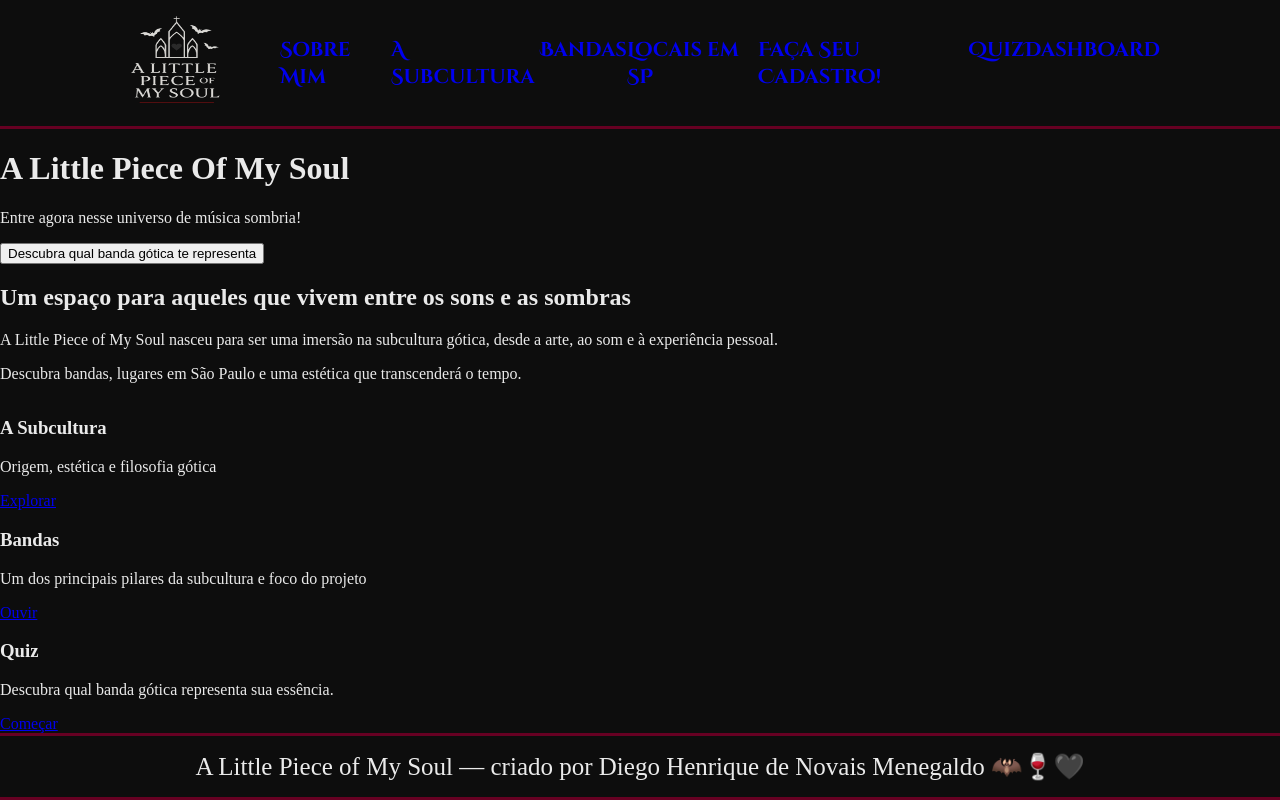
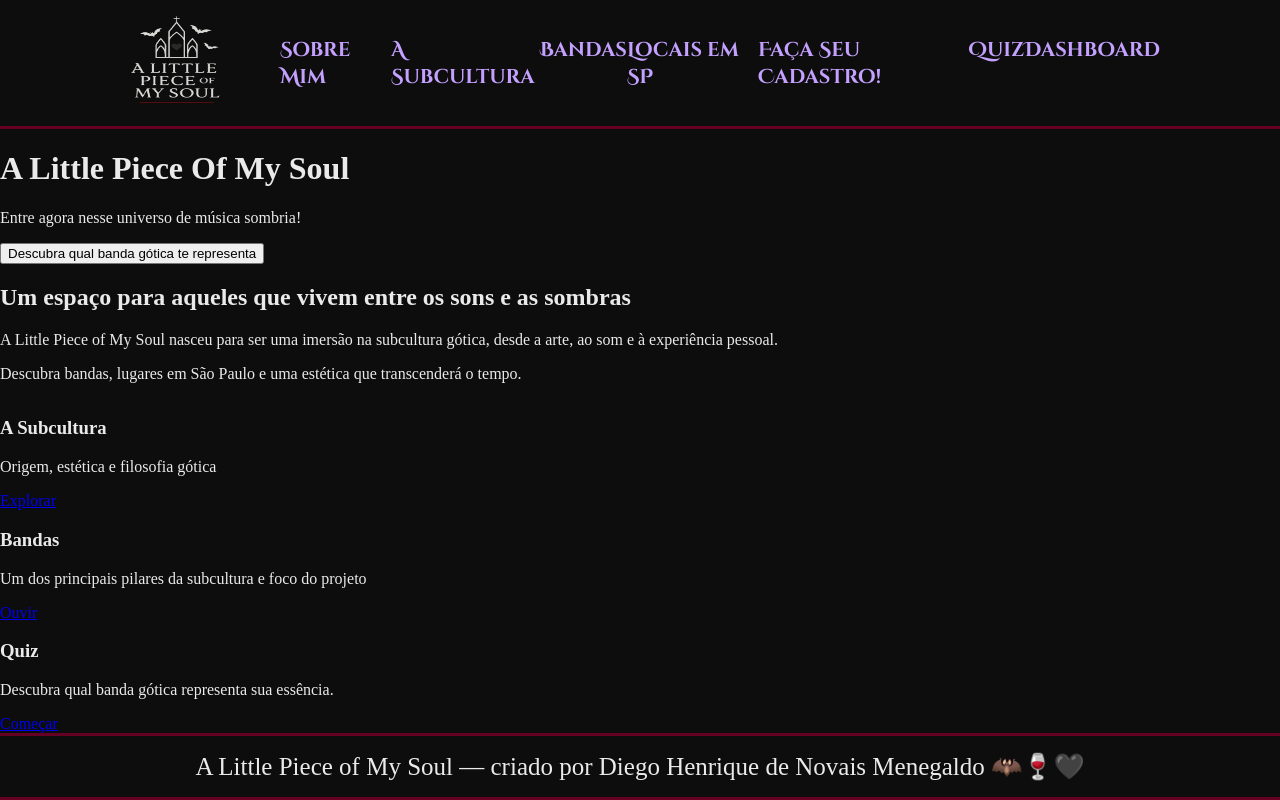
Before and after one commit to DiegoMenegaldo/A-Little-Piece-Of-My-Soul, a plain HTML site: page site/index.html in a window 1280 px wide. Drawn offline with Linux system fonts and the light colour scheme; a web font is replaced by a local one.

Commit message:
alteração da cor da fonte da navbar

```diff
--- a/style/style.css
+++ b/style/style.css
@@ -53,6 +53,7 @@ html, body { /* Deixa o site responsivo */
     font-weight: bold;
     display: flex;
     justify-content: center;
+    color: #c4a1ff;
 }
 
 
```
Also changed, not shown: site/index.html (+1 -3 lines).
